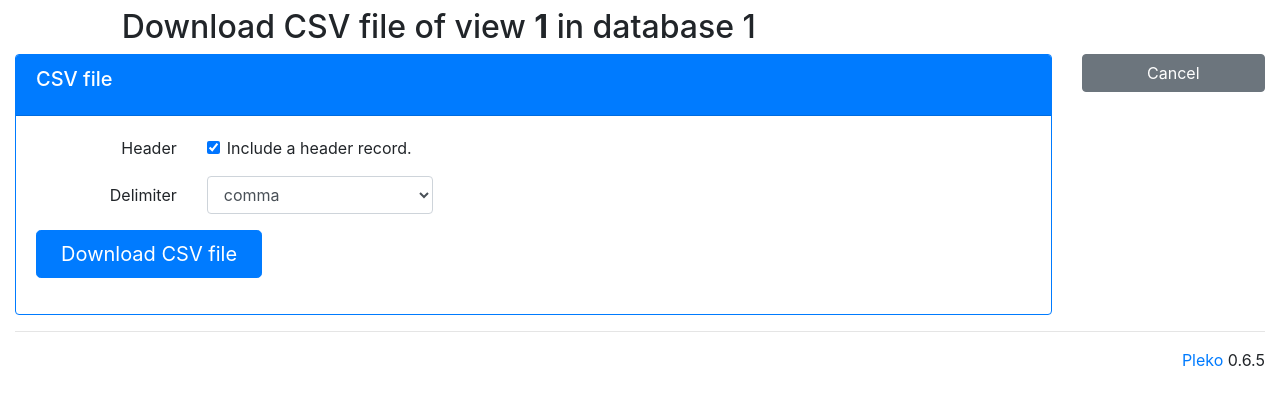
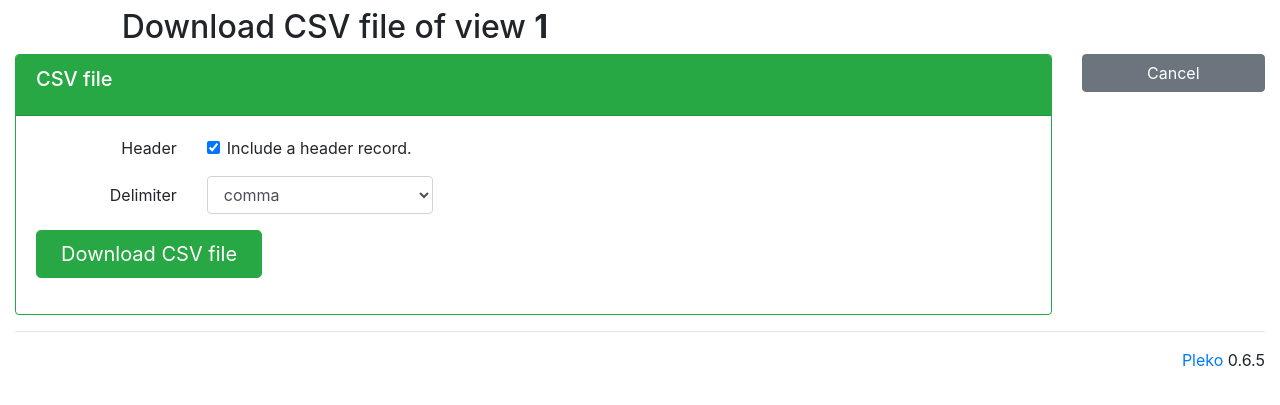
Before and after one commit to ScilifelabDataCentre/DbShare, a Flask app: template pleko/templates/view/download.html in a window 1280 px wide. Shown: the part 58-463 px from the top of the page. Run offline with Flask 2, Linux system fonts and the light colour scheme; the template is opened without the code that fills it: most values are stand-ins (such as "Sample title", 1, 10 or a date in 2020); parts of the project's set-up code (start-up, migrations or seed data) failed here and were passed over; some libraries are stand-ins or nearby versions.

Commit message:
More systematic color scheme.

```diff
--- a/pleko/templates/query/home.html
+++ b/pleko/templates/query/home.html
@@ -114,7 +114,7 @@
     <input type="hidden" name="where" value="{{ query.get('where') or ''}}">
     <input type="hidden" name="orderby" value="{{ query.get('orderby') or ''}}">
     <input type="hidden" name="limit" value="{{ query.get('limit') or ''}}">
-    <button type="submit" class="btn btn-primary btn-block">Create view</button>
+    <button type="submit" class="btn btn-success btn-block">Create view</button>
   </form>
 </div>
 {% endblock %}
--- a/pleko/templates/view/create.html
+++ b/pleko/templates/view/create.html
@@ -2,7 +2,7 @@
 
 {% block head_title %}Create a view of database {{ db['id'] }}{% endblock %}
 
-{% block body_title %}Create a view of database {{ db['id'] }}{% endblock %}
+{% block body_title %}Create a view of database <strong>{{ db['id'] }}</strong>{% endblock %}
 
 {% block main %}
 <div class="row">
@@ -74,7 +74,7 @@
           <div class="form-group row">
             <div class="col-md-4 offset-md-2">
               <button type="submit"
-                      class="btn btn-primary btn-lg btn-block">Create</button>
+                      class="btn btn-success btn-lg btn-block">Create</button>
             </div>
           </div>
         </form>
--- a/pleko/templates/view/download.html
+++ b/pleko/templates/view/download.html
@@ -1,17 +1,12 @@
 {% extends 'base.html' %}
 
-{% block head_title %}
-Download CSV file of view {{ schema['id'] }} in database {{ db['id'] }}
-{% endblock %}
+{% block head_title %}Download CSV file of view {{ schema['id'] }}{% endblock %}
 
-{% block body_title %}
-Download CSV file of view <strong>{{ schema['id'] }}</strong>
-in database {{ db['id'] }}
-{% endblock %}
+{% block body_title %}Download CSV file of view <strong>{{ schema['id'] }}</strong>{% endblock %}
 
 {% block main %}
-<div class="card border-primary">
-  <div class="card-header bg-primary text-white">
+<div class="card border-success">
+  <div class="card-header bg-success text-white">
     <h5 class="card-title">CSV file</h5>
   </div>
   <div class="card-body">
@@ -45,7 +40,7 @@ in database {{ db['id'] }}
       </div>
       <div class="form-group row">
         <div class="col-md-3">
-          <button type="submit" class="btn btn-primary btn-lg btn-block">
+          <button type="submit" class="btn btn-success btn-lg btn-block">
             Download CSV file</button>
         </div>
       </div>
--- a/pleko/templates/view/rows.html
+++ b/pleko/templates/view/rows.html
@@ -32,7 +32,7 @@
 </div>
 <div class="pt-2">
   <a href="{{ url_for('.download', dbid=db['id'], viewid=schema['id']) }}"
-     role="button" class="btn btn-primary btn-block">Download file</a>
+     role="button" class="btn btn-success btn-block">Download file</a>
 </div>
 {% if has_write_access %}
 <div class="pt-4">
--- a/pleko/templates/view/schema.html
+++ b/pleko/templates/view/schema.html
@@ -36,7 +36,7 @@
 {% block actions %}
 <div>
   <a href="{{ url_for('.rows', dbid=db['id'], viewid=schema['id']) }}"
-     role="button" class="btn btn-outline-success btn-block">
+     role="button" class="btn btn-outline-primary btn-block">
     View<br>{{ nrows }} rows</a>
 </div>
 <div class="pt-2">
```
Also changed, not shown: pleko/templates/view/clone.html (+2 -6 lines), README.md.
